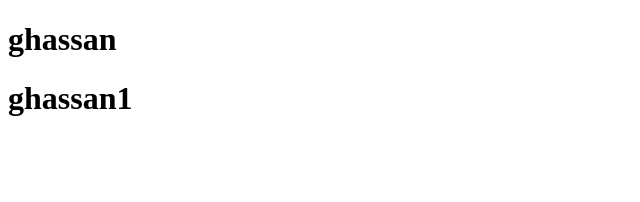
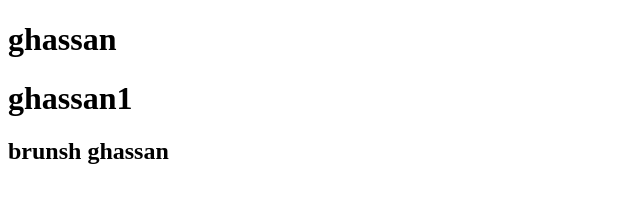
Before and after one commit to MohammadGhassanZakarya/test, a plain HTML site: page index.html in a window 1280 px wide. Shown: the whole page, without its empty margins (0-640 px from the left). Drawn offline with Linux system fonts and the light colour scheme.

Commit message:
chinge brunsh ghassan

```diff
--- a/index.html
+++ b/index.html
@@ -8,5 +8,6 @@
 <body>
     <h1>ghassan</h1>
     <h1>ghassan1</h1>
+    <h2>brunsh ghassan</h2>
 </body>
 </html>
```
